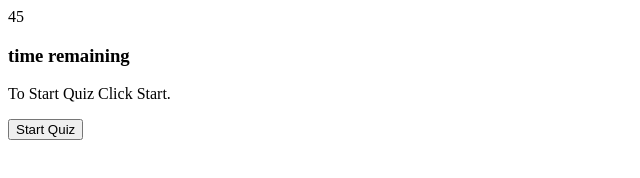
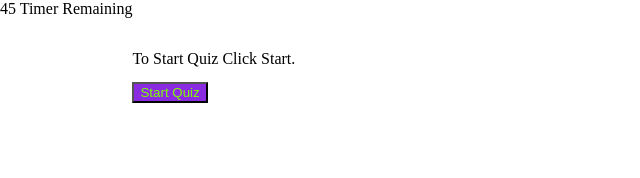
Before and after one commit to Cunnjoel/code-quiz, a plain HTML site: page index.html in a window 1280 px wide. Shown: the whole page, without its empty margins (0-640 px from the left). Drawn offline with Linux system fonts and the light colour scheme.

Commit message:
adding css and readme

```diff
--- a/assets/script.js
+++ b/assets/script.js
@@ -107,7 +107,6 @@ function startTimer() {
     if (myQuestions === myQuestions.length) {
       //test win condition
       if (isWin && timerCount > 0) {
-        console.log(winGame);
         winGame();
       }
     }
--- a/assets/style.css
+++ b/assets/style.css
@@ -0,0 +1,20 @@
+body {
+display: flex;
+margin: 0;
+}
+
+.timer-text {
+    flex-wrap: wrap;
+
+}
+
+.quiz {
+    display: flex;
+    align-content: flex-start;
+    margin-top: 50px;
+}
+
+button{
+    background-color: blueviolet;
+    color: chartreuse;
+}
--- a/index.html
+++ b/index.html
@@ -4,14 +4,15 @@
     <meta charset="UTF-8">
     <meta http-equiv="X-UA-Compatible" content="IE=edge">
     <meta name="viewport" content="width=device-width, initial-scale=1.0">
+    <link rel="stylesheet" type="text/css" href="./assets/style.css" />
     <title>Code Quiz</title>
 </head>
 <body>
    <header>
     <div class= "card timer">
         <div class = "timer-text">
-            <div class="timer-count">45</div>
-            <h3>time remaining</h3>
+            <div class="timer-count">45 Timer Remaining</div>
+
         </div>
     </div>
    </header>
```
Also changed, not shown: assets/screenshot.png (added), 1 other file.
